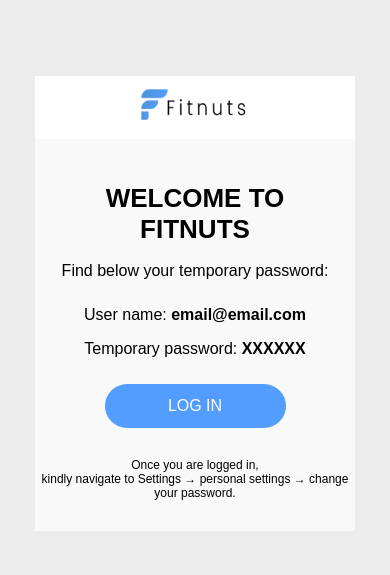
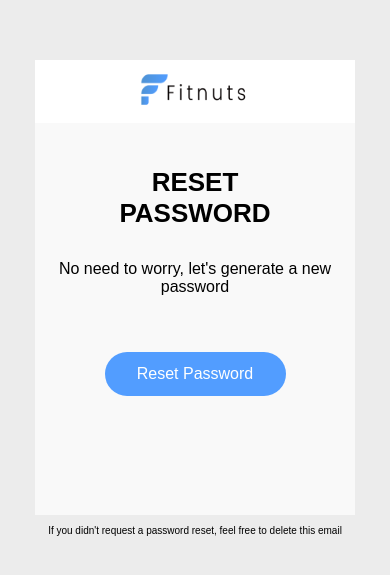
Before and after one commit to PattersonOfficial/UIs, an Angular app: page /reset in a window 390 px wide. Shown: the part 119-694 px from the top of the page. Built offline with nearby package versions, Linux system fonts and the light colour scheme; a web font is replaced by a local one.

Commit message:
password-reset ui done

```diff
--- a/src/app/app-routing.module.ts
+++ b/src/app/app-routing.module.ts
@@ -6,6 +6,7 @@
 import { InvoiceEmailComponent } from "./invoice-email/invoice-email.component";
 import { PasswordResetComponent } from "./password-reset/password-reset.component";
 import { ThanksComponent } from "./thanks/thanks.component";
+import { TempPassComponent } from "./temp-pass/temp-pass.component";
 
 const routes: Routes = [
   {
@@ -29,6 +30,10 @@
     component: PasswordResetComponent,
   },
   {
+    path: "temp-pass",
+    component: TempPassComponent,
+  },
+  {
     path: "thanks",
     component: ThanksComponent,
   },
--- a/src/app/app.module.ts
+++ b/src/app/app.module.ts
@@ -9,6 +9,7 @@
 import { PasswordResetComponent } from './password-reset/password-reset.component';
 import { TempEmailComponent } from './temp-email/temp-email.component';
 import { ThanksComponent } from './thanks/thanks.component';
+import { TempPassComponent } from './temp-pass/temp-pass.component';
 
 @NgModule({
   declarations: [
@@ -18,7 +19,8 @@
     InvoiceEmailComponent,
     PasswordResetComponent,
     TempEmailComponent,
-    ThanksComponent
+    ThanksComponent,
+    TempPassComponent
   ],
   imports: [
     BrowserModule,
--- a/src/app/password-reset/password-reset.component.css
+++ b/src/app/password-reset/password-reset.component.css
@@ -5,6 +5,7 @@
 
 .main {
   display: flex;
+  flex-direction: column;
   justify-content: center;
   align-items: center;
   font-family: "Poppins", sans-serif;
@@ -46,7 +47,7 @@
 }
 
 .main-content {
-  height: 392px;
+  height: 310px;
   width: 620px;
   font-size: 16px;
   text-align: center;
@@ -83,6 +84,16 @@
   border: none;
   font-family: "Poppins", sans-serif;
   cursor: pointer;
+}
+
+.footer {
+  font-size: 10px;
+  text-align: center;
+}
+
+.text-field {
+  padding-bottom: 10px;
+  margin-top: 30px;
 }
 
 @media only screen and (min-width: 360px) and (max-width: 480px) {
@@ -168,6 +179,16 @@
     font-family: "Poppins", sans-serif;
     cursor: pointer;
   }
+
+  .footer {
+    font-size: 10px;
+    text-align: center;
+  }
+
+  .text-field {
+    padding-bottom: 10px;
+    margin-top: 30px;
+  }
 }
 
 @media only screen and (min-width: 320px) and (max-width: 360px) {
@@ -205,7 +226,7 @@
   }
 
   .main-title {
-    font-size: 26px;
+    font-size: 23px;
     font-weight: extra-bold;
     text-align: center;
     height: 63px;
@@ -215,7 +236,7 @@
 
 
   .main-content {
-    height: 392px;
+    height: 320px;
     width: 320px;
     font-size: 16px;
     text-align: center;
@@ -253,4 +274,16 @@
     font-family: "Poppins", sans-serif;
     cursor: pointer;
   }
+
+  .footer {
+    font-size: 12px;
+    text-align: center;
+    word-spacing: 3px;
+    font-weight: 100;
+  }
+
+  .text-field {
+    padding-bottom: 10px;
+    margin-top: 30px;
+  }
 }
--- a/src/app/password-reset/password-reset.component.html
+++ b/src/app/password-reset/password-reset.component.html
@@ -9,22 +9,19 @@
       <div class="main-content">
       <br>
         <div class="main-title">
-          <p><b>WELCOME TO FITNUTS</b></p>
+          <p><b>RESET PASSWORD</b></p>
         </div>
 
-        <p style="padding-bottom: 10px;">Find below your temporary password:</p>
+        <p class="text-field">No need to worry, let's generate a new password</p>
 
-        <p> User name: <b>email@email.com</b></p>
-        <p>Temporary password: <b>XXXXXX</b></p>
 
-        <button class="access" style="margin-top: 10px;">LOG IN</button>
+        <button class="access" style="margin-top: 30px;">Reset Password</button>
 
         <br /><br />
-
-        <p style="font-size: 12px;">Once you are logged in, <br>
-        kindly navigate to Settings → personal settings → change your password.</p>
       </div>
     </div>
   </div>
-
+  <div class="footer">
+    <p>If you didn't request a password reset, feel free to delete this email</p>
+  </div>
 </div>
--- /dev/null
+++ b/src/app/temp-pass/temp-pass.component.css
@@ -0,0 +1,262 @@
+@import url('https://fonts.googleapis.com/css2?family=Lobster&family=Poppins:ital,wght@0,200;0,300;0,400;0,500;1,200&family=Shadows+Into+Light&family=Syne+Tactile&display=swap');
+
+* {
+    box-sizing: border-box;
+    font-family: "Poppins", sans-serif;
+  }
+
+  .main {
+    display: flex;
+    justify-content: center;
+    align-items: center;
+    font-family: 'Poppins', sans-serif;
+    height: 100vh;
+    width: 100vw;
+    background-color: #ececec;
+  }
+
+  .container {
+    /* height: 495px; */
+    width: 620px;
+    background-color: #ffffff;
+  }
+
+  .header {
+    height: 63px;
+    width: 100%;
+    display: flex;
+    background-color: white;
+    justify-content: center;
+    align-items: center;
+    font-weight: bold;
+    color: white;
+    font-size: 30px;
+  }
+
+  /* .image {
+    height: 52px;
+    width: 190px;
+  } */
+
+  .main-title {
+    font-size: 26px;
+    font-weight: extra-bold;
+    text-align: center;
+    height: 63px;
+    width: 620px;
+    font-family: 'Poppins', sans-serif;
+
+    /* margin-top: 20px; */
+  }
+
+  .main-content {
+    height: 392px;
+    width: 620px;
+    font-size: 16px;
+    text-align: center;
+    /* margin-top: -20px; */
+    background-color: #f9f9f9;
+    font-family: 'Poppins', sans-serif;
+  }
+
+  .socials {
+    display: flex;
+    justify-content: center;
+    align-items: center;
+    text-align: center;
+    height: 111px;
+    width: 600px;
+    margin-top: 62px;
+    font-size: 16px;
+    font-family: "Poppins", sans-serif;
+  }
+
+  .tiny-text {
+    text-align: center;
+    font-size: 10px;
+    font-family: "Poppins", sans-serif;
+  }
+
+  .access {
+    height: 44px;
+    width: 181px;
+    border-radius: 24px;
+    color: white;
+    background: #529dff;
+    font-size: 16px;
+    font-weight: semi-bold;
+    border: none;
+    font-family: "Poppins", sans-serif;
+    cursor: pointer;
+  }
+
+  @media only screen and (min-width: 360px) and (max-width: 480px) {
+    .main {
+      display: flex;
+      justify-content: center;
+      align-items: center;
+      font-family: "Poppins", sans-serif;
+      height: 100vh;
+      width: 100vw;
+      background-color: #ececec;
+    }
+
+    .container {
+      /* height: 495px; */
+      width: 320px;
+      background-color: #ffffff;
+    }
+
+    .header {
+      height: 63px;
+      width: 320px;
+      display: flex;
+      background-color: white;
+      justify-content: center;
+      align-items: center;
+      font-weight: bold;
+      color: white;
+      font-size: 30px;
+    }
+
+    .image {
+      height: 52px;
+      width: 130px;
+    }
+
+    .main-title {
+      font-size: 26px;
+      font-weight: extra-bold;
+      text-align: center;
+      height: 63px;
+      width: 220px;
+      margin-left: 50px;
+    }
+
+
+    .main-content {
+      height: 392px;
+      width: 320px;
+      font-size: 16px;
+      text-align: center;
+      /* margin-top: -20px; */
+      background-color: #f9f9f9;
+    }
+
+    .socials {
+      display: flex;
+      justify-content: center;
+      align-items: center;
+      text-align: center;
+      height: 111px;
+      width: 600px;
+      margin-top: 62px;
+      font-size: 16px;
+      font-family: "Poppins", sans-serif;
+    }
+
+    .tiny-text {
+      text-align: center;
+      font-size: 10px;
+      font-family: "Poppins", sans-serif;
+    }
+
+    .access {
+      height: 44px;
+      width: 181px;
+      border-radius: 24px;
+      color: white;
+      background: #529dff;
+      font-size: 16px;
+      font-weight: semi-bold;
+      border: none;
+      font-family: "Poppins", sans-serif;
+      cursor: pointer;
+    }
+  }
+
+  @media only screen and (min-width: 320px) and (max-width: 360px) {
+     .main {
+      display: flex;
+      justify-content: center;
+      align-items: center;
+      font-family: "Poppins", sans-serif;
+      height: 100vh;
+      width: 100vw;
+      background-color: #ececec;
+    }
+
+    .container {
+      width: 320px;
+      background-color: #ffffff;
+      margin: 0 10px;
+    }
+
+    .header {
+      height: 63px;
+      width: 320px;
+      display: flex;
+      background-color: white;
+      justify-content: center;
+      align-items: center;
+      font-weight: bold;
+      color: white;
+      font-size: 30px;
+    }
+
+    .image {
+      height: 52px;
+      width: 130px;
+    }
+
+    .main-title {
+      font-size: 26px;
+      font-weight: extra-bold;
+      text-align: center;
+      height: 63px;
+      width: 220px;
+      margin-left: 50px;
+
+    }
+
+
+    .main-content {
+      height: 392px;
+      width: 320px;
+      font-size: 16px;
+      text-align: center;
+      /* margin-top: -20px; */
+      background-color: #f9f9f9;
+    }
+
+    .socials {
+      display: flex;
+      justify-content: center;
+      align-items: center;
+      text-align: center;
+      height: 111px;
+      width: 600px;
+      margin-top: 62px;
+      font-size: 16px;
+      font-family: "Poppins", sans-serif;
+    }
+
+    .tiny-text {
+      text-align: center;
+      font-size: 10px;
+      font-family: "Poppins", sans-serif;
+    }
+
+    .access {
+      height: 44px;
+      width: 181px;
+      border-radius: 24px;
+      color: white;
+      background: #529dff;
+      font-size: 16px;
+      font-weight: semi-bold;
+      border: none;
+      font-family: "Poppins", sans-serif;
+      cursor: pointer;
+    }
+  }
--- /dev/null
+++ b/src/app/temp-pass/temp-pass.component.html
@@ -0,0 +1,37 @@
+<div class="main">
+
+    <div class="container">
+      <div class="header">
+          <img src="../../assets/images/logo-fit-new.png" class="image" />
+      </div>
+
+      <div class="content">
+        <div class="main-content">
+            <br>
+              <div class="main-title">
+                <p><b>WELCOME TO FITNUTS</b></p>
+              </div>
+
+              <p style="padding-bottom: 10px;">Find below your temporary password:</p>
+
+              <p> User name: <b>email@email.com</b></p>
+              <p>Temporary password: <b>XXXXXX</b></p>
+
+              <button class="access" style="margin-top: 10px;">LOG IN</button>
+
+              <br /><br />
+
+              <p style="font-size: 12px;">Once you are logged in, <br>
+              kindly navigate to Settings → personal settings → change your password.</p>
+            </div>
+      </div>
+
+      <!-- <div class="socials">
+        <p>Follow us on</p>
+        <br>
+        <p>By entering the website you agree to <b>Terms & Conditions</b></p>
+      </div> -->
+    </div>
+
+
+  </div>
--- /dev/null
+++ b/src/app/temp-pass/temp-pass.component.ts
@@ -0,0 +1,15 @@
+import { Component, OnInit } from '@angular/core';
+
+@Component({
+  selector: 'app-temp-pass',
+  templateUrl: './temp-pass.component.html',
+  styleUrls: ['./temp-pass.component.css']
+})
+export class TempPassComponent implements OnInit {
+
+  constructor() { }
+
+  ngOnInit() {
+  }
+
+}
```
Also changed, not shown: 1 other file (tests, documents, lock files or other folders).
